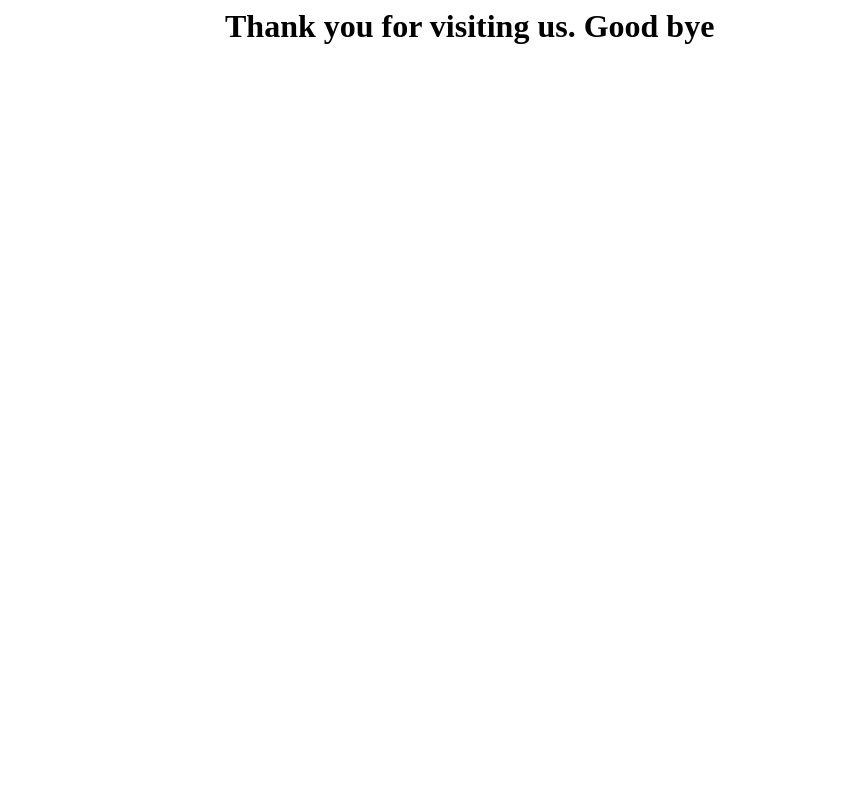
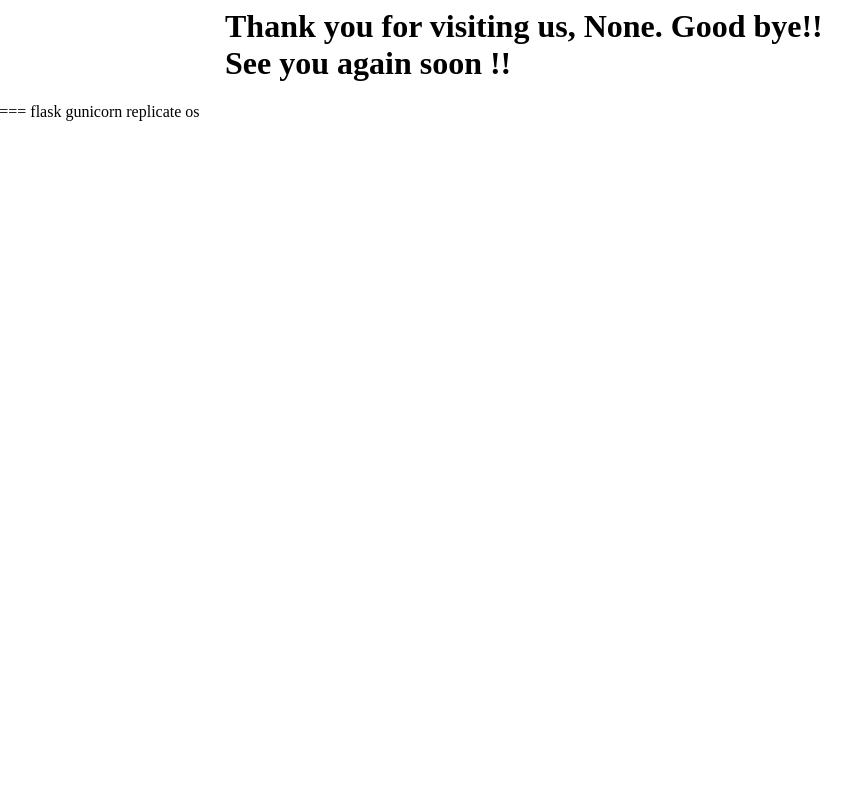
Before and after one commit to xpc031019/cheng, a Flask app: page /end in a window 1280 px wide. Shown: the whole page, without its empty margins (99-950 px from the left). Run offline with Flask 3, Linux system fonts and the light colour scheme; parts of the project's set-up code (start-up, migrations or seed data) failed here and were passed over.

Commit message:
Update end.html

```diff
--- a/templates/end.html
+++ b/templates/end.html
@@ -6,5 +6,11 @@
 </style>
 
 <div class="container">
-<h1>Thank you for visiting us. Good bye</h1>
+<h1>Thank you for visiting us, {{r}}. Good bye!! See you again soon !!</h1>
 </div>
+
+=============
+flask
+gunicorn
+replicate
+os
```
